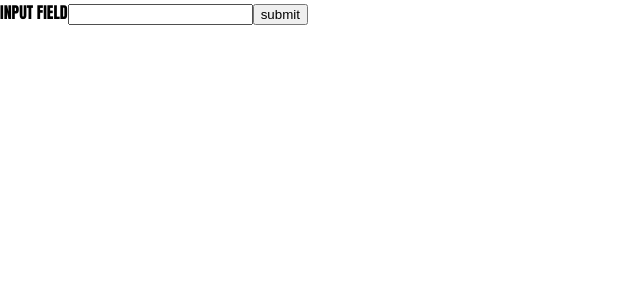
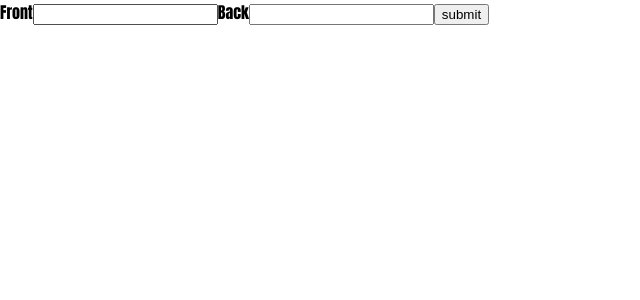
Before and after one commit to SZwerling/input-form, a React (Create React App) app: page / in a window 1280 px wide. Shown: the top 300 px of the page, without its empty margins (0-640 px from the left). Built offline with nearby package versions, Linux system fonts and the light colour scheme.

Commit message:
input clears

```diff
--- a/src/App.js
+++ b/src/App.js
@@ -5,34 +5,39 @@ class App extends React.Component{
       constructor(props){
         super(props);
         this.state = {
-          value: '',
-          arr: ['worm', 'start']
+          frontValue: '',
+          backValue: '',
+          arr: []
         };
       }
 
 
-      handleChangeValue = (e) => {
-        this.setState({ value: e.target.value});
+      handleChangeFrontValue = (e) => {
+        this.setState({ frontValue: e.target.value });
+      }
+      handleChangeBackValue = (e) => {
+        this.setState({ backValue: e.target.value });
       }
 
       onAddItem = (e) => {
         e.preventDefault();
-        this.setState({arr: [...this.state.arr, this.state.value]})
+        this.setState({arr: [...this.state.arr, {front: this.state.frontValue, back: this.state.backValue}]})
+        this.setState({ frontValue: ''})
+        this.setState({ backValue: ''})
       }
 
 
-      // this.setState({
-      //   cart: ['ice cream'],
-      //   total: 5
-
-
       render(){
-        console.log(this.state)
+        console.log(this.state.arr)
         return(
           <form onSubmit={this.onAddItem}>
             <label>
-              INPUT FIELD
-              <input type="text" onChange={this.handleChangeValue} />
+              Front
+              <input type="text" value={this.state.frontValue} onChange={this.handleChangeFrontValue} />
+            </label>
+            <label>
+              Back
+              <input type="text" value={this.state.backValue} onChange={this.handleChangeBackValue} />
             </label>
             <input type="submit" value="submit" />
           </form>
```
